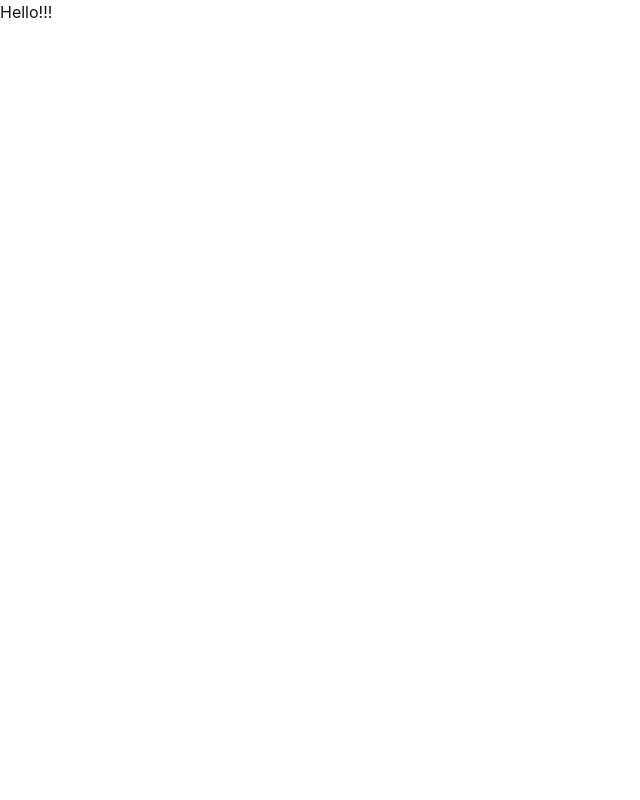
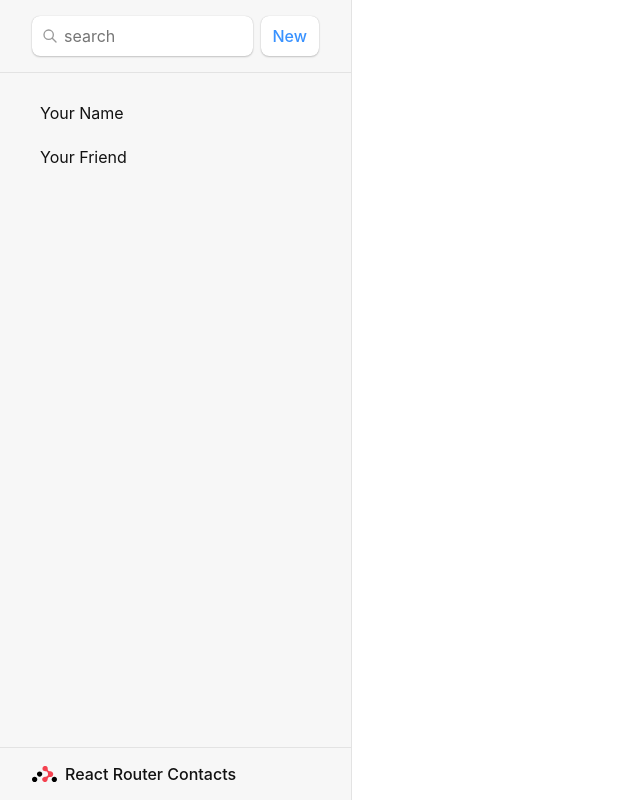
Before and after one commit to MarkDuLJ/reactrouter, a React (Vite) app: page / in a window 1280 px wide. Shown: the whole page, without its empty margins (0-640 px from the left). Built offline with nearby package versions, Linux system fonts and the light colour scheme.

Commit message:
add root layout

```diff
--- a/src/main.jsx
+++ b/src/main.jsx
@@ -3,11 +3,12 @@
 import { createBrowserRouter,RouterProvider } from "react-router-dom";
 
 import './index.css'
+import Root from './routes/root';
 
 const router = createBrowserRouter([
   {
     path:"/",
-    element:<div>Hello!!!</div>
+    element:<Root />
   },
 ])
 
--- /dev/null
+++ b/src/routes/root.jsx
@@ -0,0 +1,40 @@
+export default function Root() {
+    return (
+        <>
+        <div id="sidebar">
+            <h1>React Router Contacts</h1>
+            <div >
+                <form id="search-form" role="search">
+                    <input
+                        type="search"
+                        id='q'
+                        aria-label="Search contacts"
+                        placeholder="search"
+                        name="q"
+                        />
+                    <div
+                        id="search-spinner"
+                        aria-hidden
+                        hidden={true}
+                        />
+                    <div className="sr-only" aria-live="plite"></div>
+                </form>
+                <form method="post">
+                    <button type="submit">New</button>
+                </form>
+            </div>
+            <nav>
+                <ul>
+                    <li>
+                        <a href={`/contacts/1`}>Your Name</a>
+                    </li>
+                    <li>
+                        <a href={`/contacts/2`}>Your Friend</a>
+                    </li>
+                </ul>
+            </nav>
+        </div>
+        <div id="detail"></div>
+        </>
+    )
+}
```
